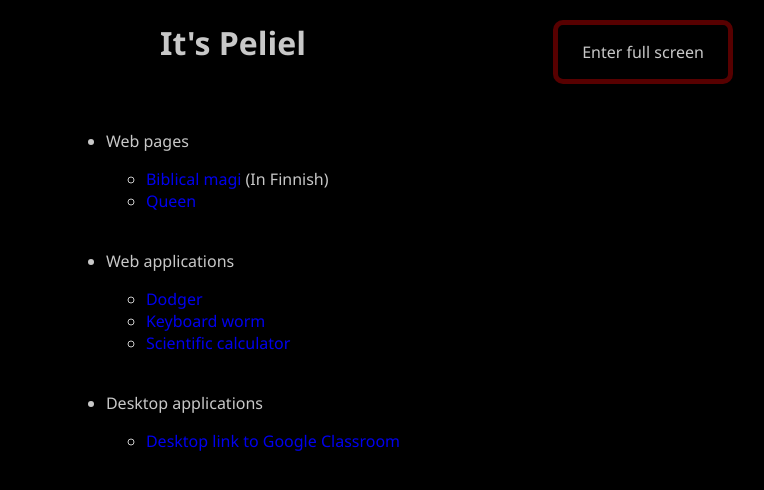
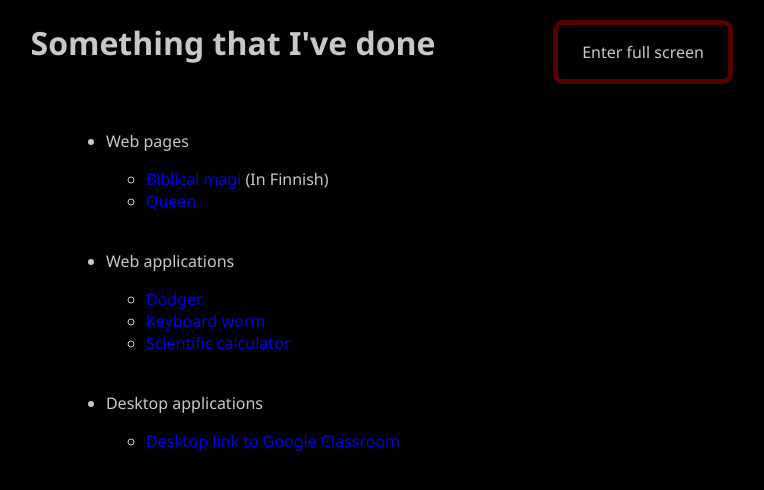
Before and after one commit to Peliel/peliel.github.io, a plain HTML site: page index.html in a window 1280 px wide. Shown: the whole page, without its empty margins (407-1171 px from the left). Drawn offline with Linux system fonts and the light colour scheme.

Commit message:
Update index.html

```diff
--- a/index.html
+++ b/index.html
@@ -3,13 +3,13 @@
 <head>
     <meta charset="utf-8" />
     <meta http-equiv="X-UA-Compatible" content="IE=edge" />
-    <title>My products</title>
+    <title>It's Peliel</title>
     <meta name="viewport" content="width=device-width, initial-scale=1" />
     <link rel="stylesheet" href="style.css" />
 </head>
 <body>
     <div id="page">
-        <h1 id="header">It's Peliel</h1>
+        <h1 id="header">Something that I've done</h1>
         <ul id="list">
             <li id="wpages"><p id="wph">Web pages</p>
                 <ul>
```
